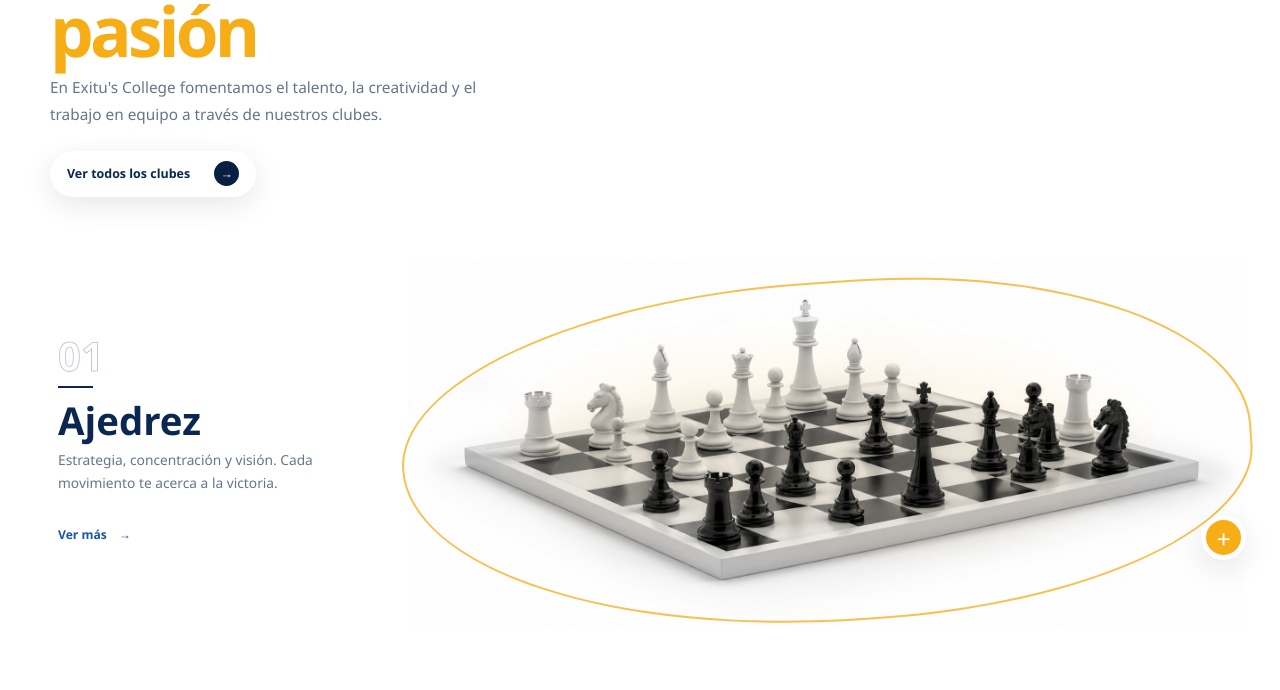
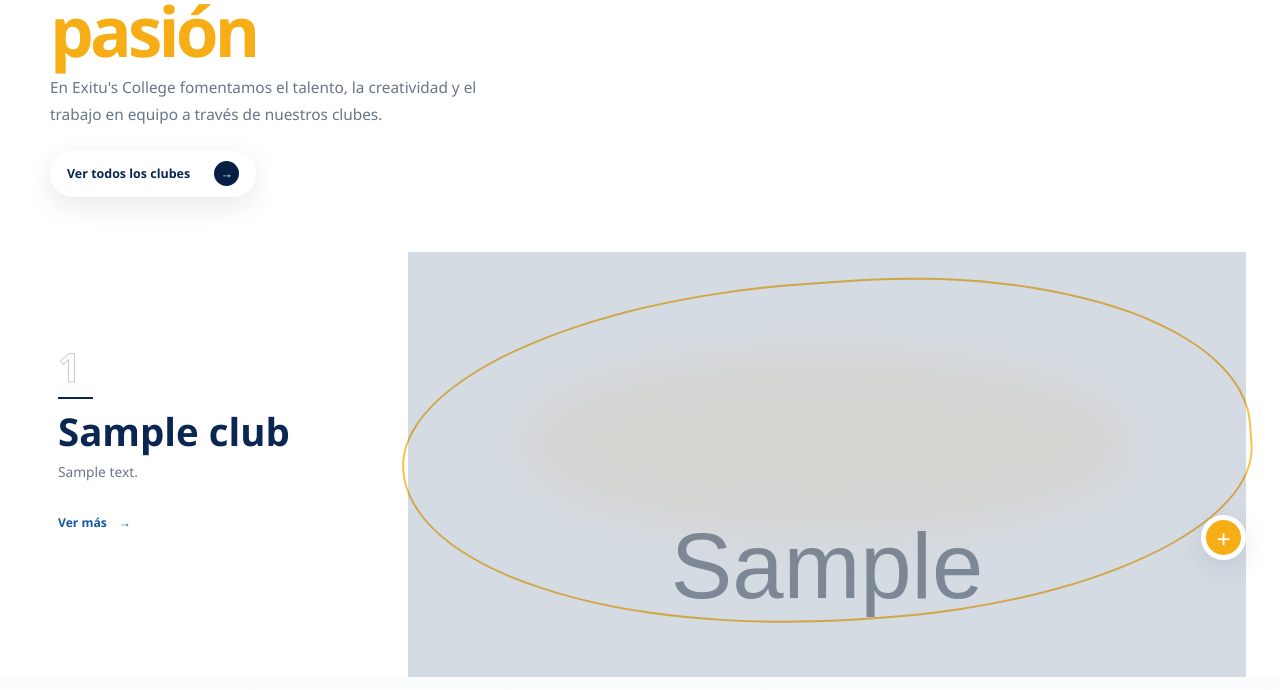
Before and after one commit to Franco-Mobile/colegioex, a Django app: template portal/templates/inicio/clubes.html in a window 1280 px wide. Shown: the part 805-1495 px from the top of the page. Run offline with Django 5.2, Linux system fonts and the light colour scheme; the template is opened without the code that fills it: most values are stand-ins (such as "Sample title", 1, 10 or a date in 2020); grey boxes marked "Sample" are stand-in pictures.

Commit message:
Update clubs.html

```diff
--- a/portal/templates/inicio/CLUBES/clubs.html
+++ b/portal/templates/inicio/CLUBES/clubs.html
@@ -15,46 +15,20 @@
             <button class="text-button js-open-clubs" type="button">Ver todos los clubes <span aria-hidden="true">→</span></button>
         </header>
 
-        <article class="club-feature club-feature--chess reveal" data-club="Ajedrez">
+        {% for club in featured_clubs %}
+        <article class="club-feature {% if club.reverse %}club-feature--reverse{% endif %} club-feature--{{ club.color }} reveal" data-club="{{ club.name }}">
             <div class="club-copy">
-                <span class="club-number">01</span>
+                <span class="club-number">{{ club.number }}</span>
                 <span class="club-line" aria-hidden="true"></span>
-                <h3>Ajedrez</h3>
-                <p>Estrategia, concentración y visión. Cada movimiento te acerca a la victoria.</p>
+                <h3>{{ club.name }}</h3>
+                <p>{{ club.summary }}</p>
                 <button class="club-link js-club-detail" type="button">Ver más <span aria-hidden="true">→</span></button>
             </div>
-            <div class="club-visual club-visual--amber">
-                <img src="{% static 'img/clubes/ajedrez.png' %}" alt="Tablero de ajedrez en una partida" loading="lazy" decoding="async">
-                <button class="visual-plus js-club-detail" type="button" aria-label="Conocer el club de ajedrez">+</button>
+            <div class="club-visual club-visual--{{ club.color }}">
+                <img src="{% static club.image %}" alt="{{ club.alt }}" loading="lazy" decoding="async">
+                <button class="visual-plus js-club-detail" type="button" aria-label="Conocer el club de {{ club.name|lower }}">+</button>
             </div>
         </article>
-
-        <article class="club-feature club-feature--reverse club-feature--karate reveal" data-club="Karate">
-            <div class="club-copy">
-                <span class="club-number">02</span>
-                <span class="club-line" aria-hidden="true"></span>
-                <h3>Karate</h3>
-                <p>Disciplina, respeto y superación. Formamos cuerpo, mente y espíritu.</p>
-                <button class="club-link js-club-detail" type="button">Ver más <span aria-hidden="true">→</span></button>
-            </div>
-            <div class="club-visual club-visual--aqua">
-                <img src="{% static 'img/clubes/karate.png' %}" alt="Dos figuras practicando karate" loading="lazy" decoding="async">
-                <button class="visual-plus js-club-detail" type="button" aria-label="Conocer el club de karate">+</button>
-            </div>
-        </article>
-
-        <article class="club-feature club-feature--swim reveal" data-club="Natación">
-            <div class="club-copy">
-                <span class="club-number">03</span>
-                <span class="club-line" aria-hidden="true"></span>
-                <h3>Natación</h3>
-                <p>Fuerza, técnica y resiliencia. Nadamos hacia nuevas metas.</p>
-                <button class="club-link js-club-detail" type="button">Ver más <span aria-hidden="true">→</span></button>
-            </div>
-            <div class="club-visual club-visual--blue">
-                <img src="{% static 'img/clubes/natacion.png' %}" alt="Nadador avanzando entre olas de agua" loading="lazy" decoding="async">
-                <button class="visual-plus js-club-detail" type="button" aria-label="Conocer el club de natación">+</button>
-            </div>
-        </article>
+        {% endfor %}
     </div>
 </section>
```
